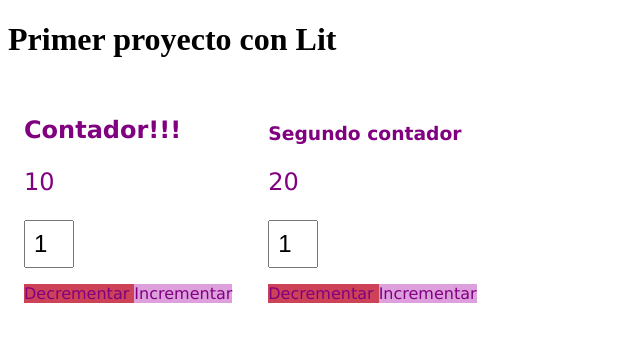
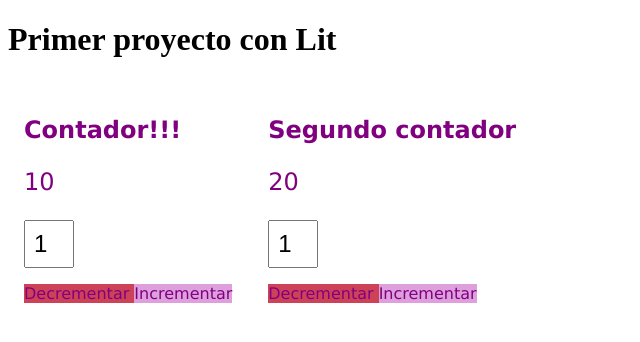
Before and after one commit to modehans/my-first-lit-proyect, a website with bundled scripts: page index.html in a window 1280 px wide. Shown: the whole page, without its empty margins (0-640 px from the left). Built offline with nearby package versions, Linux system fonts and the light colour scheme.

Commit message:
Change title card two to h2

```diff
--- a/index.html
+++ b/index.html
@@ -16,7 +16,7 @@
     <h2>Contador!!!</h2>
   </eit-counter>
   <eit-counter counter="20">
-    <h3>Segundo contador</h3>
+    <h2>Segundo contador</h2>
   </eit-counter>
 
   <script src="./components/eit-counter.js" type="module"></script>
```
